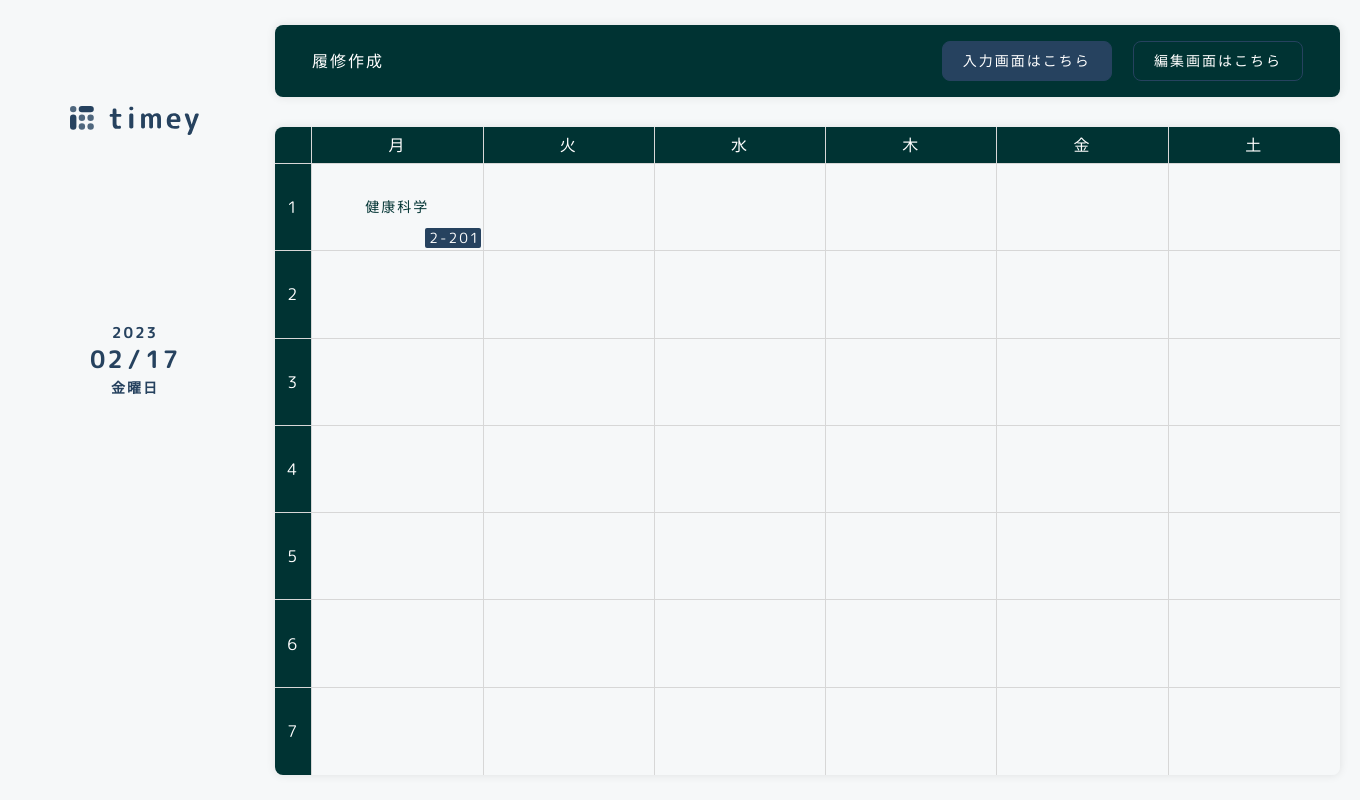
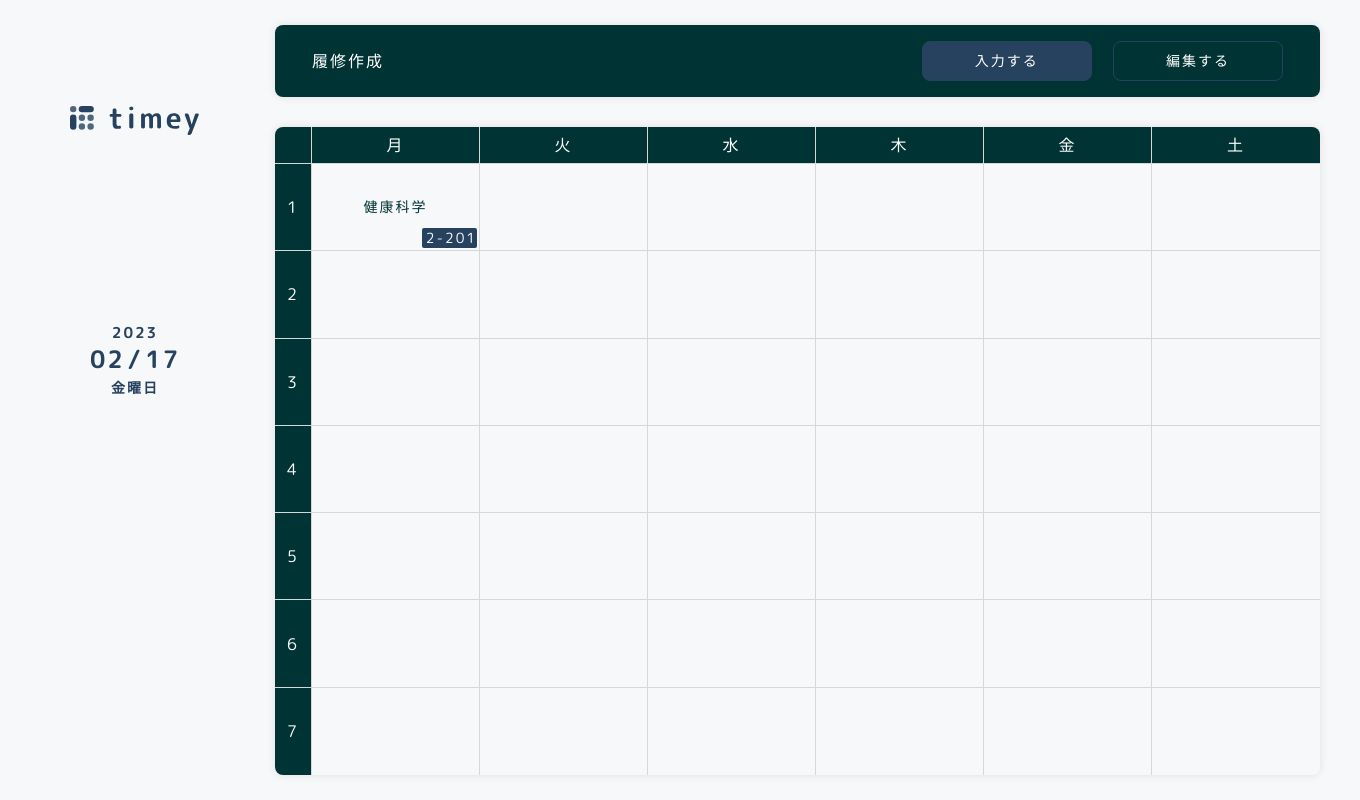
Before and after one commit to 1nary/Timey, a Django app: page / in a window 1360 px wide. Run offline with Django 3.2, Linux system fonts and the light colour scheme; data comes from the database, SQL or seed files in the repository; some libraries are stand-ins or nearby versions.

Commit message:
メディアクエリの変更

```diff
--- a/create/static/css/syle.css
+++ b/create/static/css/syle.css
@@ -17,8 +17,6 @@ body {
   letter-spacing: 2px;
   user-select: none;
   background: #F6F8F9;
-  /* background: url(../img/wave5-1.svg) no-repeat;
-  background-position: bottom; */
 }
 
 img {
@@ -346,8 +344,6 @@ p {
   /* background: #F8F8F8; */
 }
 .body__sidebar {
-  /* background: #003333; */
-  /* box-shadow: 0px 0 10px rgba(0, 0, 0, 0.1); */
   color: #fff;
   height: 100vh;
   width: 270px;
@@ -357,6 +353,13 @@ p {
   position: relative;
   user-select: none;
 }
+
+@media screen and (max-width: 928px) {
+  .body__sidebar {
+    display: none;
+  }
+}
+
 .body__sidebar-logo {
   padding: 0 20px;
   display: flex;
@@ -436,15 +439,35 @@ p {
 .body__main {
   width: calc(100% - 270px);
   height: 100vh;
-  min-height: 790px;
+  min-height: 480px;
   padding: 25px 40px 25px 5px;
   color: #fff;
 }
+
+@media screen and (max-width: 928px) {
+  .body__main {
+    width: 100%;
+    padding: 25px 20px;
+  }
+}
+@media screen and (max-width: 560px) {
+  .body__main {
+    width: 100%;
+    padding:  25px 10px;
+  }
+  .body__main-menu-title {
+    display: none;
+  }
+  .body__main-menu-btn-wrap {
+    margin: 0 auto;
+  }
+}
+
 .body__main-menu {
   background: #003333;
   box-shadow: 0px 0 10px rgba(0, 0, 0, 0.1);
   width: 100%;
-  min-width: 1065px;
+  min-width: 480px;
   height: 72px;
   padding: 0 37px;
   display: flex;
@@ -473,9 +496,9 @@ p {
   border-spacing: 0;
   border-radius: 8px;
   box-shadow: 0px 0 10px rgba(0, 0, 0, 0.1);
+  height: calc(100% - 102px);
+  min-width: 480px;
   width: 100%;
-  height: calc(100% - 102px);
-  min-width: 1065px;
   text-align: center;
 }
 .body__main-table td {
@@ -510,7 +533,7 @@ p {
 }
 .body__main-table thead th:nth-child(n+2) {
   background: #003333;
-  width: 170px;
+  max-width: 170px;
   height: 37px;
 }
 .body__main-table tbody tr:last-child th, .body__main-table tbody tr:last-child td {
--- a/create/templates/create/base.html
+++ b/create/templates/create/base.html
@@ -28,8 +28,8 @@
       <div class="body__main-menu">
         <h2 class="body__main-menu-title">{{title}}</h2>
         <div class="body__main-menu-btn-wrap">
-          <p class="btn body__main-menu-btn" id="btn-create">入力画面はこちら</p>
-          <p class="btn btn--edit body__main-menu-btn-edit" id="btn-edit">編集画面はこちら</p>
+          <p class="btn body__main-menu-btn" id="btn-create">入力する</p>
+          <p class="btn btn--edit body__main-menu-btn-edit" id="btn-edit">編集する</p>
         </div>
       </div>
       <!-- /main-menu -->
```
